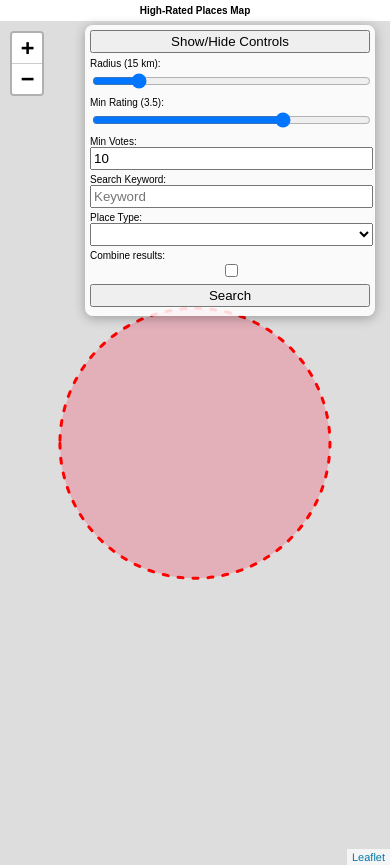
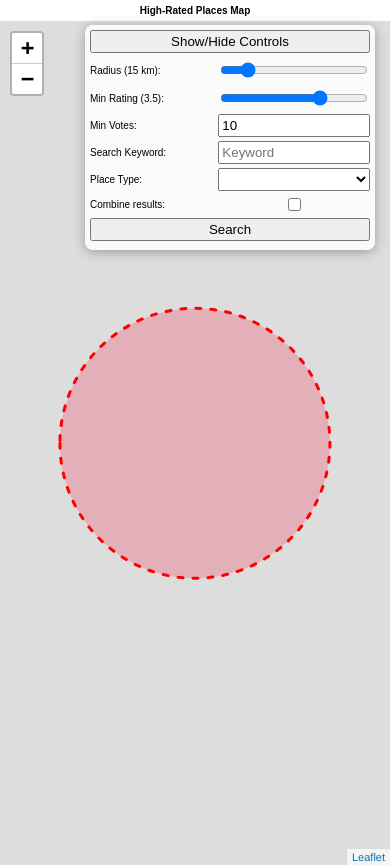
Before and after one commit to volontsevich/mapper, a plain HTML site: page index.html in a window 390 px wide. Drawn offline with Linux system fonts and the light colour scheme; some packages are replaced by stand-ins of ours; no server answers.

Commit message:
Update formatting

```diff
--- a/styles.css
+++ b/styles.css
@@ -35,15 +35,19 @@ body {
     display: flex;
     width: 100%;
     margin-bottom: 4px;
+    align-items: center;
 }
 
 .control-label {
-    flex: 4;
+    flex: 5;
     padding-right: 2px;
 }
 
 .control-input {
-    flex: 3;
+    flex: 6;
+    display: flex;
+    justify-content: center;
+    align-items: center;
 }
 
 input, select, button {
@@ -82,7 +86,12 @@ select, button {
     }
 
     .control-item {
-        flex-direction: column;
+        flex-direction: row;
+        align-items: center;
+        width: 100%;
+    }
+
+    .control-label, .control-input {
         width: 100%;
     }
 
```
